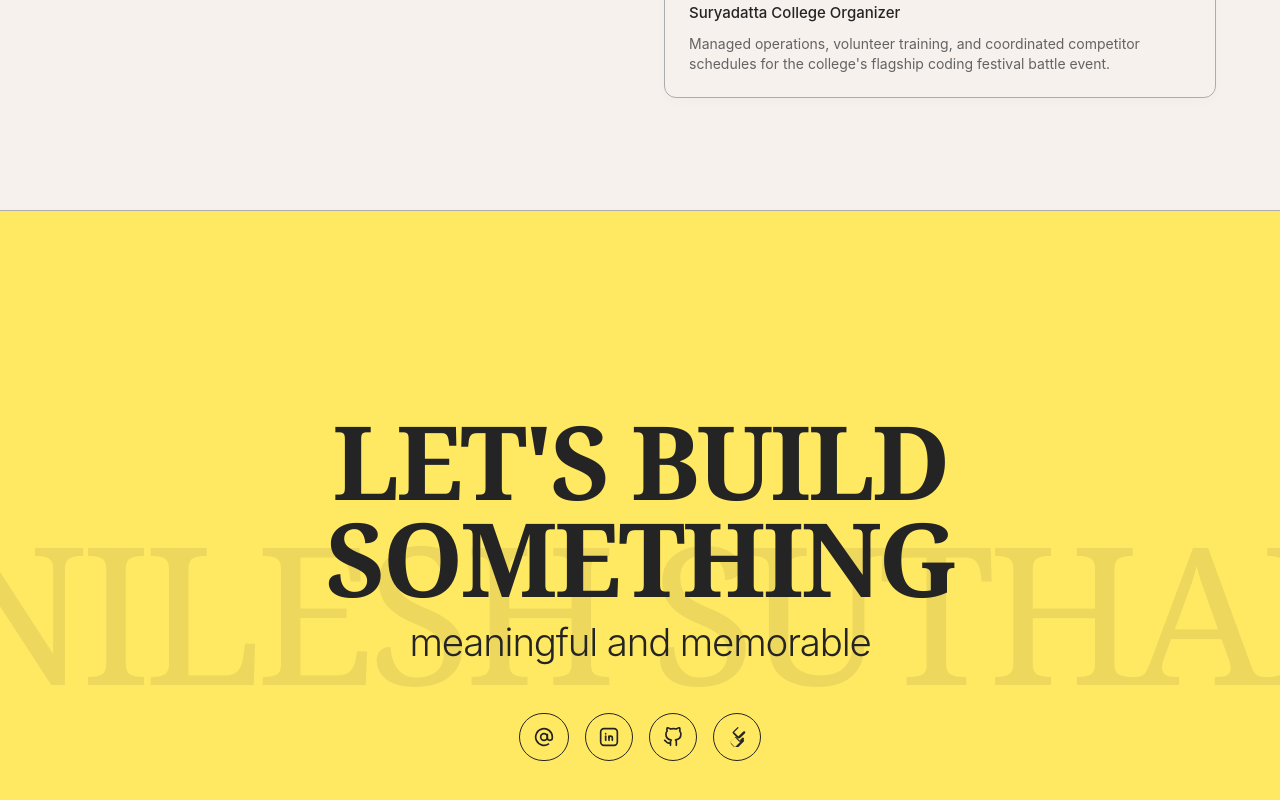
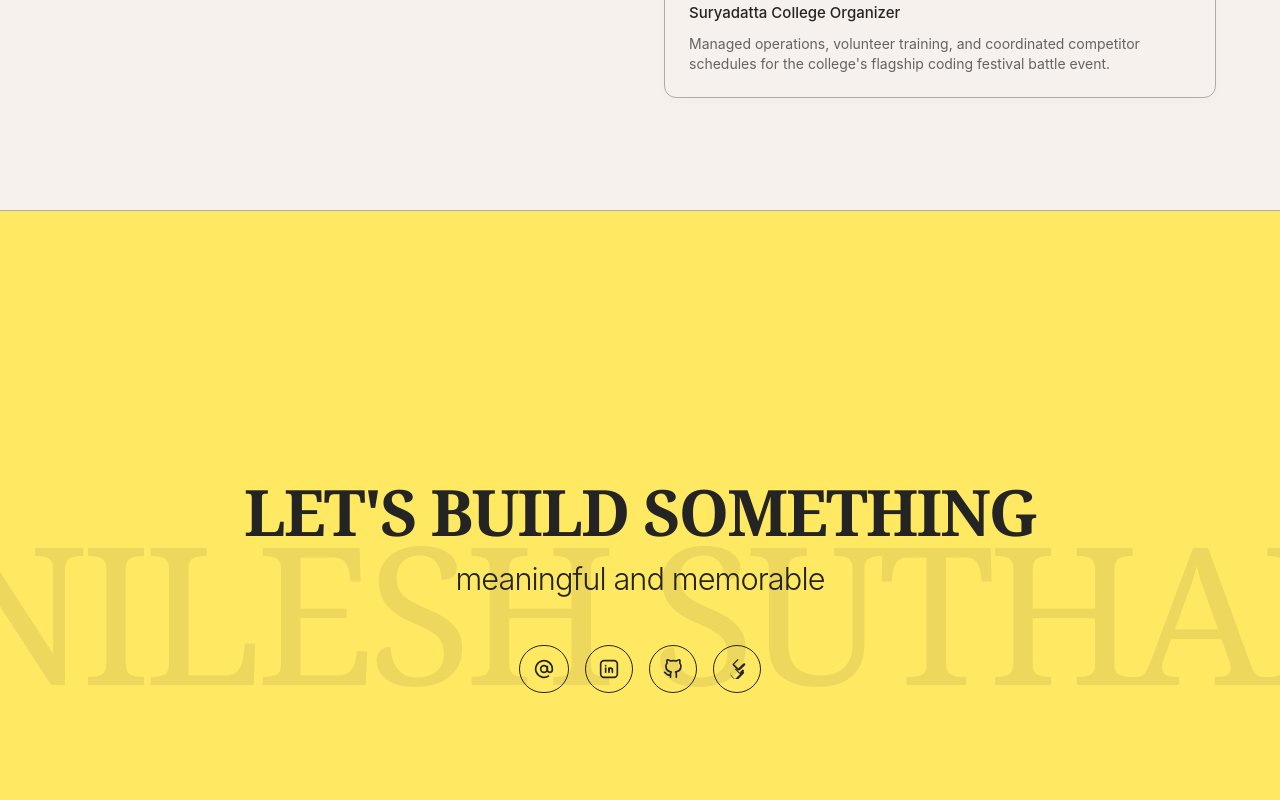
Before and after one commit to nileshgsuthar2003-cmyk/myportfolio, a React (Vite) app in the folder nilesh-portfolio-react/: page / in a window 1280 px wide. Shown: the part 5954-6754 px from the top of the page. Built offline with nearby package versions, Linux system fonts and the light colour scheme; a web font is replaced by a local one.

Commit message:
Fit footer title and content properly within middle grid bounds

```diff
--- a/nilesh-portfolio-react/src/styles/index.css
+++ b/nilesh-portfolio-react/src/styles/index.css
@@ -1239,22 +1239,27 @@ img {
   flex-direction: column;
   justify-content: center;
   align-items: center;
-  padding: 80px 16px;
+  padding: 80px var(--spacing-grid);
+  max-width: clamp(300px, 80vw, 1000px);
+  margin: 0 auto;
   text-align: center;
+  box-sizing: border-box;
+  width: 100%;
 }
 
 .footer-title {
   font-family: var(--font-display);
-  font-size: clamp(48px, 8vw, 110px);
+  font-size: clamp(32px, 5vw, 76px);
   text-transform: uppercase;
-  line-height: 0.95;
+  line-height: 1;
   letter-spacing: -0.03em;
   color: var(--color-charcoal);
-  margin-bottom: 12px;
+  margin-bottom: 16px;
+  max-width: 100%;
 }
 
 .footer-subtitle {
-  font-size: clamp(20px, 3vw, 44px);
+  font-size: clamp(18px, 2.4vw, 36px);
   font-weight: 300;
   letter-spacing: -0.03em;
   color: var(--color-charcoal);
```
